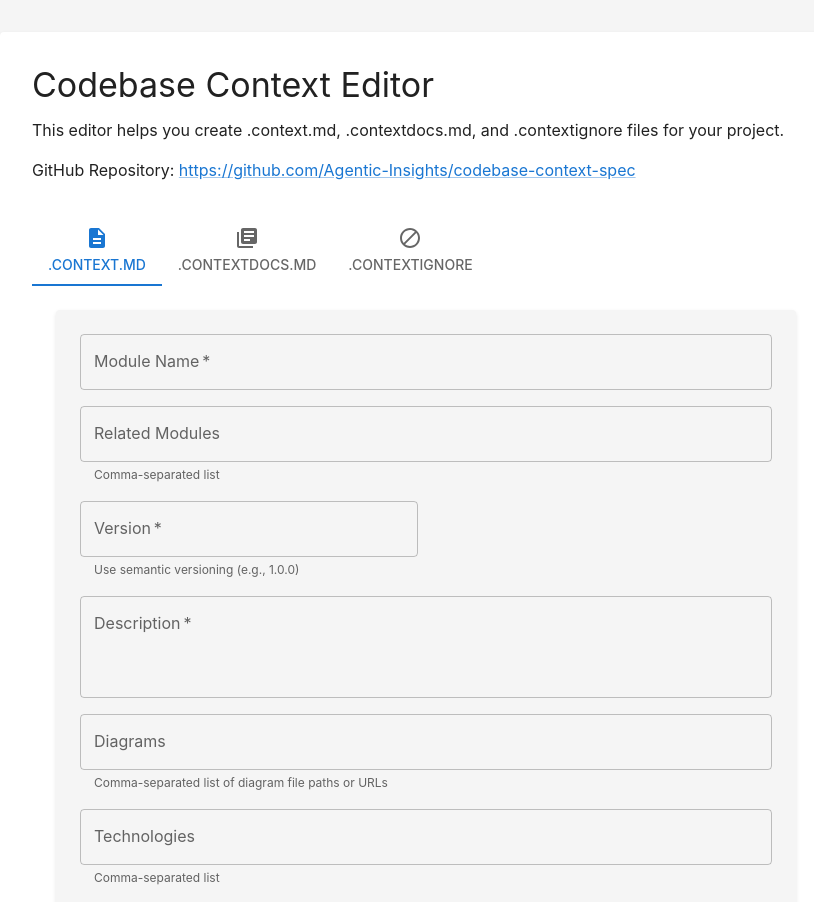
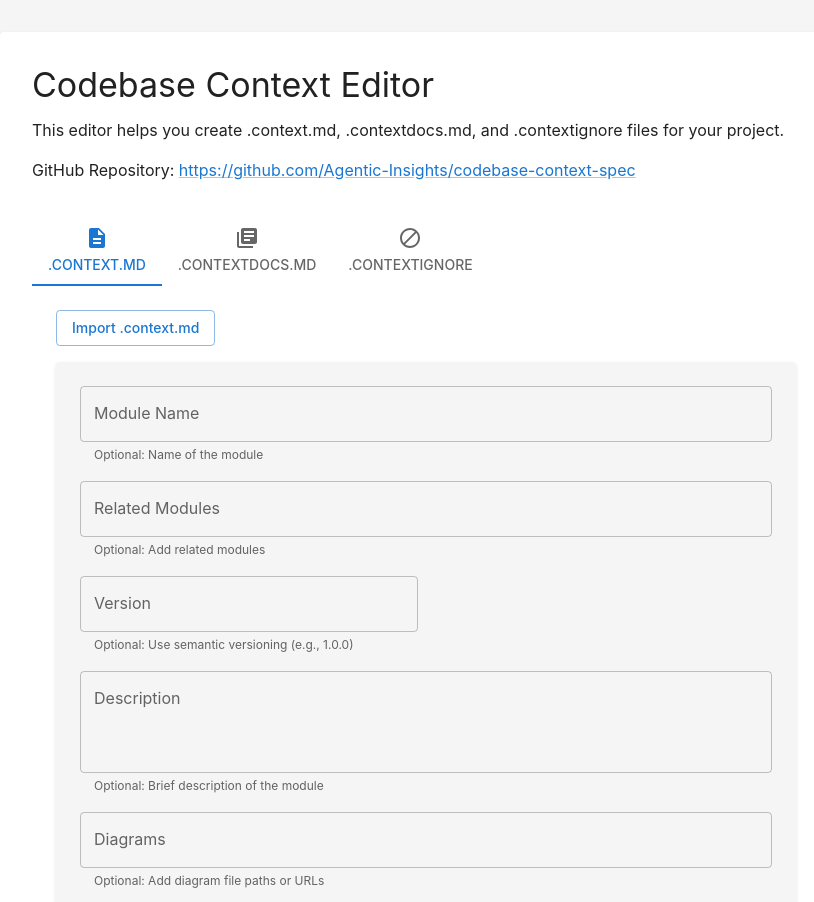
Before and after one commit to Agentic-Insights/codebase-context-spec, a React (Create React App) app in the folder examples/context-editor/: page / in a window 1280 px wide. Shown: the top 902 px of the page, without its empty margins (214-1028 px from the left). Built offline with nearby package versions, Linux system fonts and the light colour scheme.

Commit message:
fix: make form optional, fix type checking

```diff
--- a/examples/context-editor/src/components/ArchitectureSection.tsx
+++ b/examples/context-editor/src/components/ArchitectureSection.tsx
@@ -23,6 +23,7 @@ const ArchitectureSection: React.FC<ArchitectureSectionProps> = ({ formData, han
               name="architecture.style"
               value={formData.architecture.style}
               onChange={handleNestedChange('architecture', 'style')}
+              helperText="Optional: Architectural style of the module"
             />
           </Grid>
           <Grid item xs={12}>
@@ -34,7 +35,7 @@ const ArchitectureSection: React.FC<ArchitectureSectionProps> = ({ formData, han
               onChange={handleNestedChange('architecture', 'components')}
               multiline
               rows={3}
-              helperText="One component per line"
+              helperText="Optional: One component per line"
             />
           </Grid>
           <Grid item xs={12}>
@@ -46,7 +47,7 @@ const ArchitectureSection: React.FC<ArchitectureSectionProps> = ({ formData, han
               onChange={handleNestedChange('architecture', 'dataFlow')}
               multiline
               rows={3}
-              helperText="One data flow step per line"
+              helperText="Optional: One data flow step per line"
             />
           </Grid>
         </Grid>
--- a/examples/context-editor/src/components/BusinessRequirementsSection.tsx
+++ b/examples/context-editor/src/components/BusinessRequirementsSection.tsx
@@ -25,7 +25,7 @@ const BusinessRequirementsSection: React.FC<BusinessRequirementsSectionProps> =
               onChange={handleNestedChange('businessRequirements', 'keyFeatures')}
               multiline
               rows={3}
-              helperText="One feature per line"
+              helperText="Optional: One feature per line"
             />
           </Grid>
           <Grid item xs={12}>
@@ -35,6 +35,7 @@ const BusinessRequirementsSection: React.FC<BusinessRequirementsSectionProps> =
               name="businessRequirements.targetAudience"
               value={formData.businessRequirements.targetAudience}
               onChange={handleNestedChange('businessRequirements', 'targetAudience')}
+              helperText="Optional: Describe the target audience"
             />
           </Grid>
           <Grid item xs={12}>
@@ -46,7 +47,7 @@ const BusinessRequirementsSection: React.FC<BusinessRequirementsSectionProps> =
               onChange={handleNestedChange('businessRequirements', 'successMetrics')}
               multiline
               rows={3}
-              helperText="One metric per line"
+              helperText="Optional: One metric per line"
             />
           </Grid>
         </Grid>
--- a/examples/context-editor/src/components/ContextForm.tsx
+++ b/examples/context-editor/src/components/ContextForm.tsx
@@ -1,4 +1,4 @@
-import React, { useState } from 'react';
+import React, { useState, useRef, ChangeEvent, useEffect } from 'react';
 import { Button, Box, Alert, Paper } from '@mui/material';
 import MetadataSection from './MetadataSection';
 import ArchitectureSection from './ArchitectureSection';
@@ -16,11 +16,11 @@ interface ContextFormProps {
 
 export type FormDataType = {
   moduleName: string;
-  relatedModules: string;
+  relatedModules: string[];
   version: string;
   description: string;
-  diagrams: string;
-  technologies: string;
+  diagrams: string[];
+  technologies: string[];
   conventions: string;
   directives: string;
   architecture: {
@@ -55,11 +55,11 @@ export type FormDataType = {
 const ContextForm: React.FC<ContextFormProps> = ({ onSubmit }) => {
   const [formData, setFormData] = useState<FormDataType>({
     moduleName: '',
-    relatedModules: '',
+    relatedModules: [],
     version: '',
     description: '',
-    diagrams: '',
-    technologies: '',
+    diagrams: [],
+    technologies: [],
     conventions: '',
     directives: '',
     architecture: {
@@ -92,6 +92,11 @@ const ContextForm: React.FC<ContextFormProps> = ({ onSubmit }) => {
   });
 
   const [errors, setErrors] = useState<{ [key: string]: string }>({});
+  const fileInputRef = useRef<HTMLInputElement>(null);
+
+  useEffect(() => {
+    console.log('Form data updated:', formData);
+  }, [formData]);
 
   const handleChange = (e: React.ChangeEvent<HTMLInputElement | HTMLTextAreaElement>) => {
     const { name, value } = e.target;
@@ -112,6 +117,13 @@ const ContextForm: React.FC<ContextFormProps> = ({ onSubmit }) => {
     }));
   };
 
+  const handleMultiChange = (field: string) => (event: React.SyntheticEvent, value: string[]) => {
+    setFormData((prevData) => ({
+      ...prevData,
+      [field]: value,
+    }));
+  };
+
   const handleSubmit = (e: React.FormEvent) => {
     e.preventDefault();
     const validationErrors = validateForm(formData);
@@ -125,10 +137,97 @@ const ContextForm: React.FC<ContextFormProps> = ({ onSubmit }) => {
     }
   };
 
+  const handleFileImport = (e: ChangeEvent<HTMLInputElement>) => {
+    const file = e.target.files?.[0];
+    if (file) {
+      const reader = new FileReader();
+      reader.onload = (e) => {
+        try {
+          const content = e.target?.result as string;
+          console.log('Imported file content:', content);
+          const parsedData = parseContextMd(content);
+          console.log('Parsed data:', parsedData);
+          setFormData(parsedData);
+        } catch (error) {
+          console.error('Error parsing imported file:', error);
+          // You might want to show an error message to the user here
+        }
+      };
+      reader.onerror = (error) => {
+        console.error('Error reading file:', error);
+        // You might want to show an error message to the user here
+      };
+      reader.readAsText(file);
+    }
+  };
+
+  const parseContextMd = (content: string): FormDataType => {
+    const lines = content.split('\n');
+    const parsedData: FormDataType = JSON.parse(JSON.stringify(formData));
+
+    let currentSection: keyof FormDataType | 'metadata' | null = null;
+    let nestedSection: string | null = null;
+
+    lines.forEach((line) => {
+      if (line.startsWith('# ')) {
+        currentSection = line.substring(2).trim().toLowerCase() as keyof FormDataType | 'metadata';
+        nestedSection = null;
+      } else if (line.startsWith('## ')) {
+        nestedSection = line.substring(3).trim().toLowerCase();
+      } else if (line.startsWith('- ')) {
+        const [key, ...valueParts] = line.substring(2).split(':');
+        const value = valueParts.join(':').trim();
+        if (key && value) {
+          if (currentSection === 'metadata') {
+            const metadataKey = key.replace(/\s+/g, '') as keyof FormDataType;
+            if (metadataKey === 'relatedModules' || metadataKey === 'diagrams' || metadataKey === 'technologies') {
+              (parsedData[metadataKey] as string[]) = value.split(',').map((s) => s.trim());
+            } else if (metadataKey in parsedData) {
+              (parsedData[metadataKey] as string) = value;
+            }
+          } else if (currentSection && currentSection in parsedData && typeof parsedData[currentSection] === 'object') {
+            const sectionData = parsedData[currentSection] as Record<string, unknown>;
+            if (nestedSection) {
+              if (!(nestedSection in sectionData)) {
+                sectionData[nestedSection] = {};
+              }
+              (sectionData[nestedSection] as Record<string, string>)[key] = value;
+            } else {
+              (sectionData as Record<string, string>)[key] = value;
+            }
+          }
+        }
+      }
+    });
+
+    return parsedData;
+  };
+
   return (
     <form onSubmit={handleSubmit}>
+      <Box sx={{ mb: 2 }}>
+        <input
+          type="file"
+          accept=".md"
+          ref={fileInputRef}
+          style={{ display: 'none' }}
+          onChange={handleFileImport}
+        />
+        <Button
+          variant="outlined"
+          onClick={() => fileInputRef.current?.click()}
+        >
+          Import .context.md
+        </Button>
+      </Box>
+
       <Paper elevation={3} sx={{ p: 3, mb: 3, bgcolor: 'background.default' }}>
-        <MetadataSection formData={formData} errors={errors} handleChange={handleChange} />
+        <MetadataSection
+          formData={formData}
+          errors={errors}
+          handleChange={handleChange}
+          handleMultiChange={handleMultiChange}
+        />
       </Paper>
       <Paper elevation={3} sx={{ p: 3, mb: 3, bgcolor: 'background.default' }}>
         <ArchitectureSection formData={formData} handleNestedChange={handleNestedChange} />
--- a/examples/context-editor/src/components/DeploymentSection.tsx
+++ b/examples/context-editor/src/components/DeploymentSection.tsx
@@ -23,6 +23,7 @@ const DeploymentSection: React.FC<DeploymentSectionProps> = ({ formData, handleN
               name="deployment.platform"
               value={formData.deployment.platform}
               onChange={handleNestedChange('deployment', 'platform')}
+              helperText="Optional: Deployment platform"
             />
           </Grid>
           <Grid item xs={12} sm={6}>
@@ -32,6 +33,7 @@ const DeploymentSection: React.FC<DeploymentSectionProps> = ({ formData, handleN
               name="deployment.cicdPipeline"
               value={formData.deployment.cicdPipeline}
               onChange={handleNestedChange('deployment', 'cicdPipeline')}
+              helperText="Optional: CI/CD pipeline details"
             />
           </Grid>
           <Grid item xs={12} sm={6}>
@@ -41,6 +43,7 @@ const DeploymentSection: React.FC<DeploymentSectionProps> = ({ formData, handleN
               name="deployment.stagingEnvironment"
               value={formData.deployment.stagingEnvironment}
               onChange={handleNestedChange('deployment', 'stagingEnvironment')}
+              helperText="Optional: Staging environment details"
             />
           </Grid>
           <Grid item xs={12} sm={6}>
@@ -50,6 +53,7 @@ const DeploymentSection: React.FC<DeploymentSectionProps> = ({ formData, handleN
               name="deployment.productionEnvironment"
               value={formData.deployment.productionEnvironment}
               onChange={handleNestedChange('deployment', 'productionEnvironment')}
+              helperText="Optional: Production environment details"
             />
           </Grid>
         </Grid>
--- a/examples/context-editor/src/components/DevelopmentSection.tsx
+++ b/examples/context-editor/src/components/DevelopmentSection.tsx
@@ -25,7 +25,7 @@ const DevelopmentSection: React.FC<DevelopmentSectionProps> = ({ formData, handl
               onChange={handleNestedChange('development', 'setupSteps')}
               multiline
               rows={3}
-              helperText="One setup step per line"
+              helperText="Optional: One setup step per line"
             />
           </Grid>
           <Grid item xs={12} sm={6}>
@@ -35,6 +35,7 @@ const DevelopmentSection: React.FC<DevelopmentSectionProps> = ({ formData, handl
               name="development.buildCommand"
               value={formData.development.buildCommand}
               onChange={handleNestedChange('development', 'buildCommand')}
+              helperText="Optional: Command to build the project"
             />
           </Grid>
           <Grid item xs={12} sm={6}>
@@ -44,6 +45,7 @@ const DevelopmentSection: React.FC<DevelopmentSectionProps> = ({ formData, handl
               name="development.testCommand"
               value={formData.development.testCommand}
               onChange={handleNestedChange('development', 'testCommand')}
+              helperText="Optional: Command to run tests"
             />
           </Grid>
         </Grid>
--- a/examples/context-editor/src/components/MetadataSection.tsx
+++ b/examples/context-editor/src/components/MetadataSection.tsx
@@ -1,13 +1,15 @@
 import React from 'react';
-import { Grid, TextField } from '@mui/material';
+import { Grid, TextField, Chip, Autocomplete } from '@mui/material';
+import { FormDataType } from './ContextForm';
 
 interface MetadataSectionProps {
-  formData: any;
-  errors: any;
+  formData: FormDataType;
+  errors: { [key: string]: string };
   handleChange: (e: React.ChangeEvent<HTMLInputElement | HTMLTextAreaElement>) => void;
+  handleMultiChange: (field: string) => (event: React.SyntheticEvent, value: string[]) => void;
 }
 
-const MetadataSection: React.FC<MetadataSectionProps> = ({ formData, errors, handleChange }) => {
+const MetadataSection: React.FC<MetadataSectionProps> = ({ formData, errors, handleChange, handleMultiChange }) => {
   return (
     <Grid container spacing={2}>
       <Grid item xs={12}>
@@ -17,19 +19,31 @@ const MetadataSection: React.FC<MetadataSectionProps> = ({ formData, errors, han
           name="moduleName"
           value={formData.moduleName}
           onChange={handleChange}
-          required
           error={!!errors.moduleName}
-          helperText={errors.moduleName}
+          helperText={errors.moduleName || 'Optional: Name of the module'}
         />
       </Grid>
       <Grid item xs={12}>
-        <TextField
-          fullWidth
-          label="Related Modules"
-          name="relatedModules"
+        <Autocomplete
+          multiple
+          freeSolo
+          options={[]}
           value={formData.relatedModules}
-          onChange={handleChange}
-          helperText="Comma-separated list"
+          onChange={handleMultiChange('relatedModules')}
+          renderTags={(value: string[], getTagProps) =>
+            value.map((option: string, index: number) => (
+              <Chip variant="outlined" label={option} {...getTagProps({ index })} />
+            ))
+          }
+          renderInput={(params) => (
+            <TextField
+              {...params}
+              variant="outlined"
+              label="Related Modules"
+              placeholder="Add module"
+              helperText="Optional: Add related modules"
+            />
+          )}
         />
       </Grid>
       <Grid item xs={12} sm={6}>
@@ -39,9 +53,8 @@ const MetadataSection: React.FC<MetadataSectionProps> = ({ formData, errors, han
           name="version"
           value={formData.version}
           onChange={handleChange}
-          required
           error={!!errors.version}
-          helperText={errors.version || 'Use semantic versioning (e.g., 1.0.0)'}
+          helperText={errors.version || 'Optional: Use semantic versioning (e.g., 1.0.0)'}
         />
       </Grid>
       <Grid item xs={12}>
@@ -53,29 +66,54 @@ const MetadataSection: React.FC<MetadataSectionProps> = ({ formData, errors, han
           onChange={handleChange}
           multiline
           rows={3}
-          required
           error={!!errors.description}
-          helperText={errors.description}
+          helperText={errors.description || 'Optional: Brief description of the module'}
         />
       </Grid>
       <Grid item xs={12}>
-        <TextField
-          fullWidth
-          label="Diagrams"
-          name="diagrams"
+        <Autocomplete
+          multiple
+          freeSolo
+          options={[]}
           value={formData.diagrams}
-          onChange={handleChange}
-          helperText="Comma-separated list of diagram file paths or URLs"
+          onChange={handleMultiChange('diagrams')}
+          renderTags={(value: string[], getTagProps) =>
+            value.map((option: string, index: number) => (
+              <Chip variant="outlined" label={option} {...getTagProps({ index })} />
+            ))
+          }
+          renderInput={(params) => (
+            <TextField
+              {...params}
+              variant="outlined"
+              label="Diagrams"
+              placeholder="Add diagram"
+              helperText="Optional: Add diagram file paths or URLs"
+            />
+          )}
         />
       </Grid>
       <Grid item xs={12}>
-        <TextField
-          fullWidth
-          label="Technologies"
-          name="technologies"
+        <Autocomplete
+          multiple
+          freeSolo
+          options={[]}
           value={formData.technologies}
-          onChange={handleChange}
-          helperText="Comma-separated list"
+          onChange={handleMultiChange('technologies')}
+          renderTags={(value: string[], getTagProps) =>
+            value.map((option: string, index: number) => (
+              <Chip variant="outlined" label={option} {...getTagProps({ index })} />
+            ))
+          }
+          renderInput={(params) => (
+            <TextField
+              {...params}
+              variant="outlined"
+              label="Technologies"
+              placeholder="Add technology"
+              helperText="Optional: Add technologies used"
+            />
+          )}
         />
       </Grid>
       <Grid item xs={12}>
@@ -87,7 +125,7 @@ const MetadataSection: React.FC<MetadataSectionProps> = ({ formData, errors, han
           onChange={handleChange}
           multiline
           rows={3}
-          helperText="One convention per line"
+          helperText="Optional: One convention per line"
         />
       </Grid>
       <Grid item xs={12}>
@@ -99,7 +137,7 @@ const MetadataSection: React.FC<MetadataSectionProps> = ({ formData, errors, han
           onChange={handleChange}
           multiline
           rows={3}
-          helperText="One directive per line"
+          helperText="Optional: One directive per line"
         />
       </Grid>
     </Grid>
--- a/examples/context-editor/src/components/QualityAssuranceSection.tsx
+++ b/examples/context-editor/src/components/QualityAssuranceSection.tsx
@@ -24,7 +24,7 @@ const QualityAssuranceSection: React.FC<QualityAssuranceSectionProps> = ({ formD
               name="qualityAssurance.testingFrameworks"
               value={formData.qualityAssurance.testingFrameworks}
               onChange={handleNestedChange('qualityAssurance', 'testingFrameworks')}
-              helperText="Comma-separated list"
+              helperText="Optional: Comma-separated list"
             />
           </Grid>
           <Grid item xs={12} sm={6}>
@@ -37,7 +37,7 @@ const QualityAssuranceSection: React.FC<QualityAssuranceSectionProps> = ({ formD
               type="number"
               InputProps={{ inputProps: { min: 0, max: 100 } }}
               error={!!errors['qualityAssurance.coverageThreshold']}
-              helperText={errors['qualityAssurance.coverageThreshold'] || 'Percentage (0-100)'}
+              helperText={errors['qualityAssurance.coverageThreshold'] || 'Optional: Percentage (0-100)'}
             />
           </Grid>
           <Grid item xs={12}>
@@ -49,7 +49,7 @@ const QualityAssuranceSection: React.FC<QualityAssuranceSectionProps> = ({ formD
               onChange={handleNestedChange('qualityAssurance', 'performanceBenchmarks')}
               multiline
               rows={3}
-              helperText="One benchmark per line"
+              helperText="Optional: One benchmark per line"
             />
           </Grid>
         </Grid>
--- a/examples/context-editor/src/generateContextMd.ts
+++ b/examples/context-editor/src/generateContextMd.ts
@@ -2,11 +2,11 @@ import yaml from 'js-yaml';
 
 interface FormData {
   moduleName: string;
-  relatedModules: string;
+  relatedModules: string[];
   version: string;
   description: string;
-  diagrams: string;
-  technologies: string;
+  diagrams: string[];
+  technologies: string[];
   conventions: string;
   directives: string;
   architecture: {
@@ -45,11 +45,11 @@ const formatList = (input: string): string[] => {
 const generateYamlFrontMatter = (data: FormData): string => {
   const frontMatterData = {
     'module-name': data.moduleName,
-    'related-modules': data.relatedModules.split(',').map(module => module.trim()),
+    'related-modules': data.relatedModules,
     version: data.version,
     description: data.description,
-    diagrams: data.diagrams.split(',').map(diagram => diagram.trim()),
-    technologies: data.technologies.split(',').map(tech => tech.trim()),
+    diagrams: data.diagrams,
+    technologies: data.technologies,
     conventions: formatList(data.conventions),
     directives: formatList(data.directives),
     architecture: {
```
Also changed, not shown: 1 other file (tests, documents, lock files or other folders).
